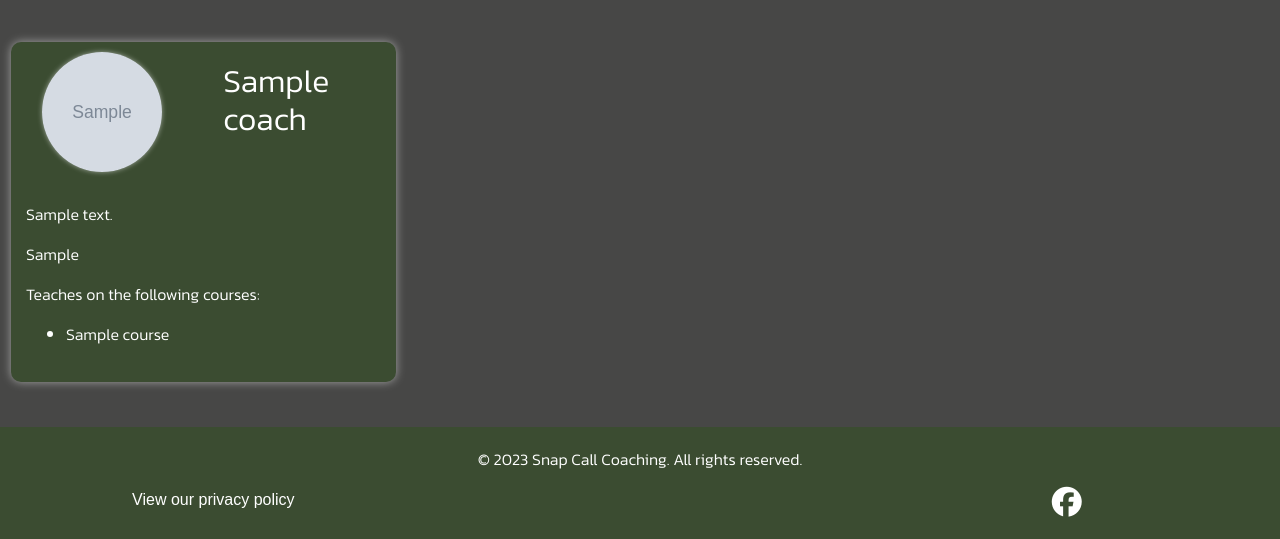
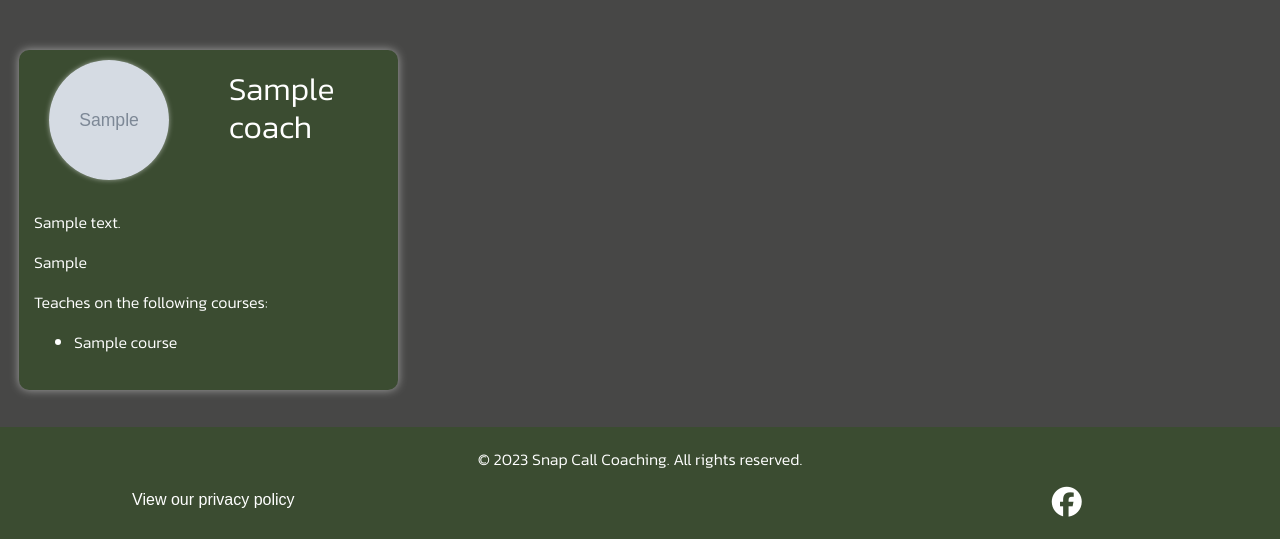
Before and after one commit to tomkelly111/Snap-Call-Coaching, a Django app: page /our_team/ in a window 1280 px wide. Shown: the part 285-824 px from the top of the page. Run offline with Django 3.2, Linux system fonts and the light colour scheme; tables that the repository leaves empty hold one stand-in row (values such as "Sample post"); grey boxes marked "Sample" are stand-in pictures; some libraries are stand-ins or nearby versions.

Commit message:
add padding to coaches bios

```diff
--- a/coaches/templates/coaches/coach_bios.html
+++ b/coaches/templates/coaches/coach_bios.html
@@ -9,7 +9,7 @@
 {% block content %}
 
 <!-- block tags -->
-<div class="row">
+<div class="row p-2">
   {% for coach in coaches %}
   <div class="col-12 col-sm-6 col-lg-4 p-3">
     <div class="row coach-profile">
```
